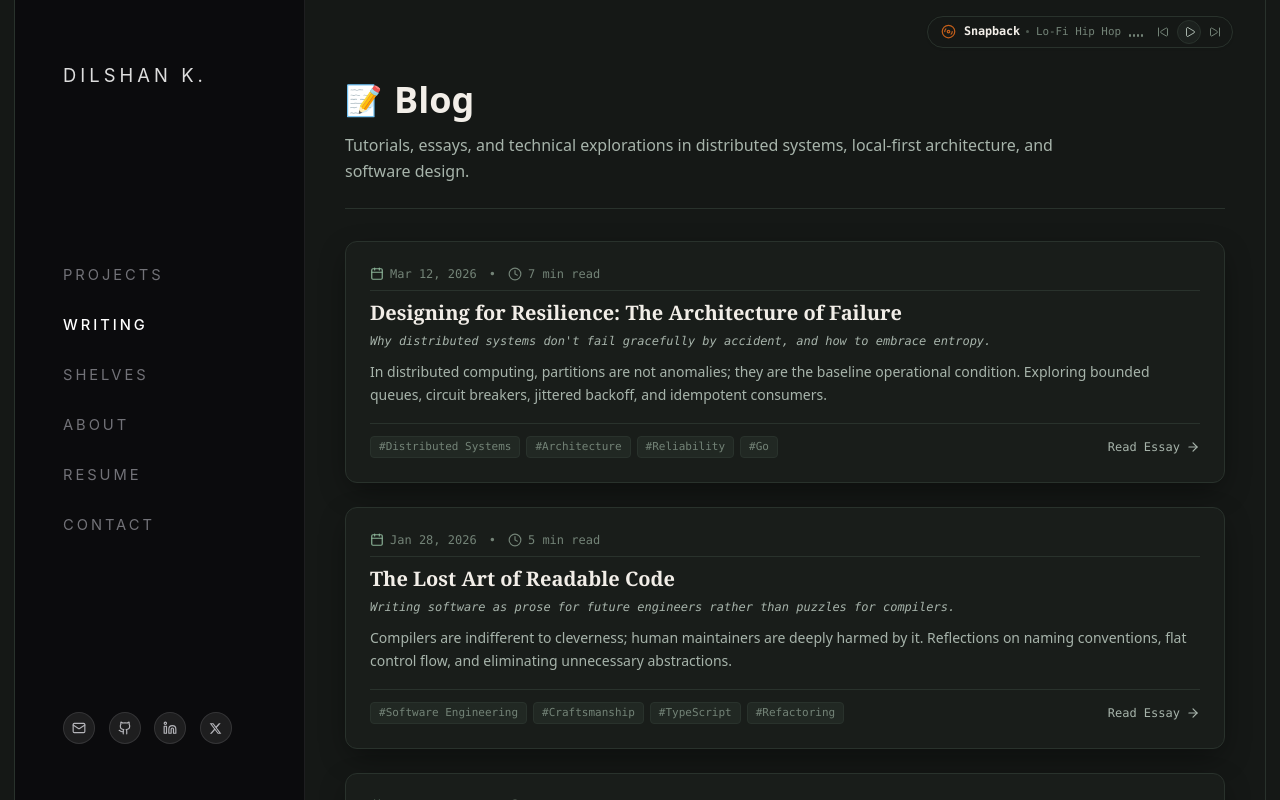
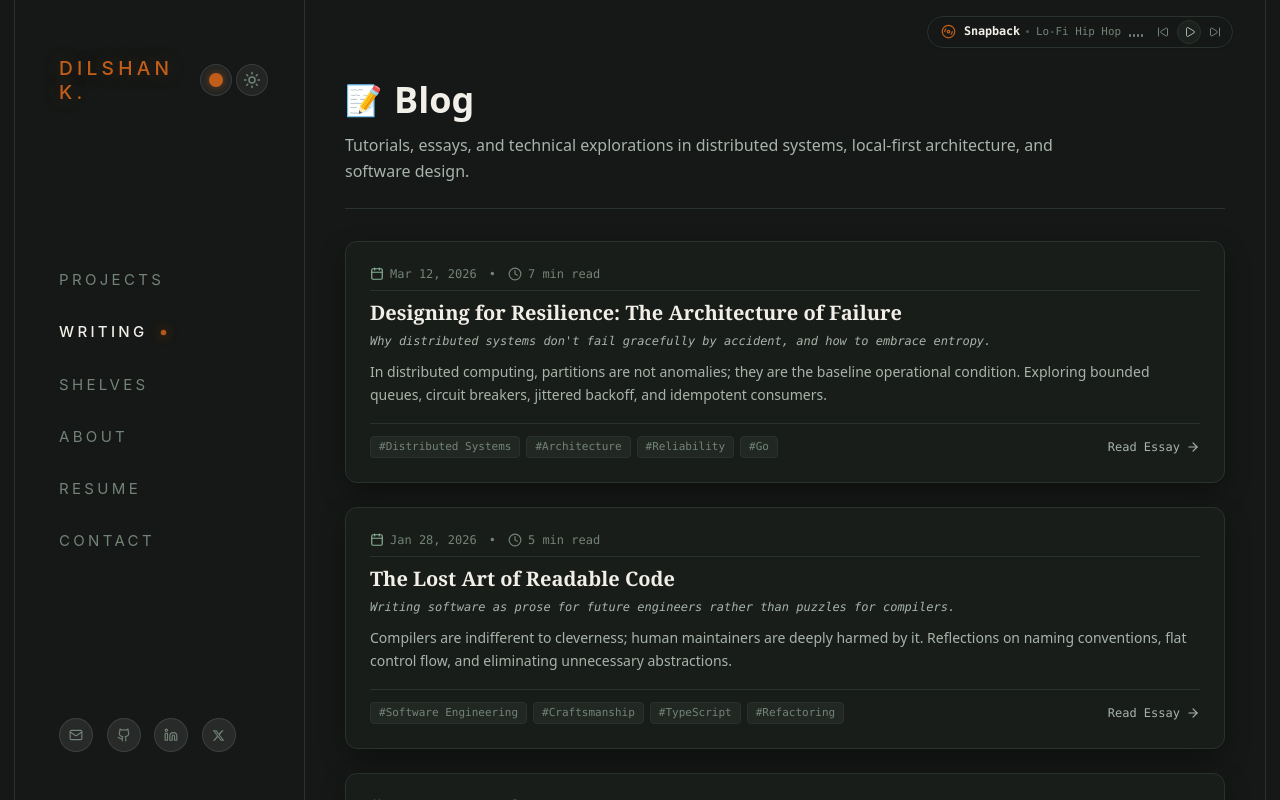
Before and after one commit to dilshandevxx/dilshan-personal-portfolio, a Next.js app: page /portfolio/blog in a window 1280 px wide. Shown: the top 800 px of the page. Built offline with nearby package versions, Linux system fonts and the light colour scheme; a web font is replaced by a local one.

Commit message:
feat(sidebar): add dynamic glowing amber title, theme toggle, and color picker controls

```diff
--- a/src/app/globals.css
+++ b/src/app/globals.css
@@ -1838,56 +1838,113 @@ button.navbar-button:hover .circle {
    ========================================================================== */
 
 .stefano-sidebar {
-  width: 290px;
-  min-width: 290px;
+  width: var(--sidebar-width, 290px);
+  min-width: var(--sidebar-width, 290px);
   height: 100vh;
   position: sticky;
   top: 0;
   display: flex;
   flex-direction: column;
   justify-content: space-between;
-  background-color: #0b0b0d;
-  border-right: 1px solid rgba(255, 255, 255, 0.08);
-  padding: 4rem 2.5rem 3.5rem 3rem;
+  background-color: var(--color-background-sidebar, #0b0b0d);
+  border-right: 1px solid var(--color-border, rgba(255, 255, 255, 0.08));
+  padding: 3.5rem 2.25rem 3rem 2.75rem;
   box-sizing: border-box;
   z-index: 50;
-  color: #e5e5e5;
+  color: var(--color-text, #e5e5e5);
   font-family: -apple-system, BlinkMacSystemFont, "Segoe UI", Roboto, "Helvetica Neue", Arial, sans-serif;
   user-select: none;
+  transition: background-color 0.25s ease, border-color 0.25s ease;
+}
+
+.stefano-top {
+  display: flex;
+  flex-direction: column;
+  gap: 0.75rem;
+}
+
+.stefano-brand-row {
+  display: flex;
+  align-items: center;
+  justify-content: space-between;
+  gap: 0.75rem;
 }
 
 .stefano-brand {
   font-family: -apple-system, BlinkMacSystemFont, "Segoe UI", Roboto, "Helvetica Neue", sans-serif;
-  font-size: 1.15rem;
+  font-size: 1.2rem;
+  font-weight: 500;
+  letter-spacing: 0.22em;
+  color: var(--color-primary, #e59500);
+  text-decoration: none;
+  text-transform: uppercase;
+  transition: all 0.25s cubic-bezier(0.16, 1, 0.3, 1);
+  display: inline-block;
+  line-height: 1.25;
+  text-shadow: 0 0 20px rgba(var(--color-primary-rgb, 229, 149, 0), 0.25);
+}
+
+.stefano-brand:hover {
+  opacity: 0.88;
+  transform: translateX(2px);
+  text-shadow: 0 0 28px rgba(var(--color-primary-rgb, 229, 149, 0), 0.45);
+}
+
+.stefano-controls {
+  display: flex;
+  align-items: center;
+  gap: 0.25rem;
+}
+
+.stefano-controls .navbar-button {
+  width: 32px;
+  height: 32px;
+  padding: 6px;
+  border-radius: 50%;
+  background: rgba(255, 255, 255, 0.06);
+  border: 1px solid rgba(255, 255, 255, 0.1);
+  color: var(--color-text-muted, #8b8e96);
+  transition: all 0.2s ease;
+}
+
+.stefano-controls .navbar-button:hover {
+  background: rgba(255, 255, 255, 0.12);
+  color: var(--color-text-emphasized, #ffffff);
+  border-color: rgba(255, 255, 255, 0.2);
+  transform: translateY(-1px);
+}
+
+.stefano-controls .circle {
+  width: 14px;
+  height: 14px;
+  box-shadow: 0 0 8px rgba(var(--color-primary-rgb, 229, 149, 0), 0.5);
+}
+
+.stefano-controls .dropdown-results {
+  top: 40px;
+  border-radius: 10px;
+  backdrop-filter: blur(20px);
+  -webkit-backdrop-filter: blur(20px);
+  background: var(--color-background-sidebar, #0e1013);
+  border: 1px solid var(--color-border, rgba(255, 255, 255, 0.12));
+  box-shadow: 0 16px 36px rgba(0, 0, 0, 0.45);
+}
+
+.stefano-nav {
+  display: flex;
+  flex-direction: column;
+  gap: 1.85rem;
+  margin: auto 0;
+  padding: 2.5rem 0;
+}
+
+.stefano-nav-link {
+  font-family: -apple-system, BlinkMacSystemFont, "Segoe UI", Roboto, "Helvetica Neue", sans-serif;
+  font-size: 0.94rem;
   font-weight: 400;
   letter-spacing: 0.22em;
-  color: #dedede;
-  text-decoration: none;
   text-transform: uppercase;
-  transition: opacity 0.2s ease, color 0.2s ease, letter-spacing 0.2s ease;
-  display: inline-block;
-  line-height: 1.3;
-}
-
-.stefano-brand:hover {
-  color: #ffffff;
-  opacity: 0.9;
-}
-
-.stefano-nav {
-  display: flex;
-  flex-direction: column;
-  gap: 1.75rem;
-  margin: auto 0;
-}
-
-.stefano-nav-link {
-  font-family: -apple-system, BlinkMacSystemFont, "Segoe UI", Roboto, "Helvetica Neue", sans-serif;
-  font-size: 0.92rem;
-  font-weight: 400;
-  letter-spacing: 0.2em;
-  text-transform: uppercase;
-  color: #727278;
+  color: var(--color-text-muted, #727278);
   text-decoration: none;
   transition: all 0.22s cubic-bezier(0.16, 1, 0.3, 1);
   display: inline-flex;
@@ -1897,15 +1954,45 @@ button.navbar-button:hover .circle {
 }
 
 .stefano-nav-link:hover {
-  color: #ffffff;
-  transform: translateX(4px);
+  color: var(--color-text-emphasized, #ffffff);
+  transform: translateX(6px);
 }
 
 .stefano-nav-link.active {
-  color: #ffffff;
+  color: var(--color-text-emphasized, #ffffff);
   font-weight: 500;
 }
 
+.stefano-nav-link.active::after {
+  content: '';
+  display: inline-block;
+  width: 5px;
+  height: 5px;
+  border-radius: 50%;
+  background-color: var(--color-primary, #e59500);
+  box-shadow: 0 0 10px var(--color-primary, #e59500);
+  margin-left: 0.85rem;
+  animation: pulseDot 2s infinite ease-in-out;
+}
+
+@keyframes pulseDot {
+  0%, 100% {
+    transform: scale(1);
+    opacity: 0.9;
+  }
+  50% {
+    transform: scale(1.3);
+    opacity: 1;
+    box-shadow: 0 0 14px var(--color-primary, #e59500);
+  }
+}
+
+.stefano-bottom {
+  display: flex;
+  align-items: center;
+  justify-content: space-between;
+}
+
 .stefano-socials {
   display: flex;
   align-items: center;
@@ -1913,25 +2000,25 @@ button.navbar-button:hover .circle {
 }
 
 .stefano-social-circle {
-  width: 32px;
-  height: 32px;
+  width: 34px;
+  height: 34px;
   border-radius: 50%;
   background: rgba(255, 255, 255, 0.08);
   display: inline-flex;
   align-items: center;
   justify-content: center;
-  color: #b5b5ba;
+  color: var(--color-text-muted, #a0a3ab);
   text-decoration: none;
-  transition: all 0.2s ease;
+  transition: all 0.22s cubic-bezier(0.16, 1, 0.3, 1);
   border: 1px solid rgba(255, 255, 255, 0.1);
 }
 
 .stefano-social-circle:hover {
-  background: #ffffff;
-  color: #0b0b0d;
-  transform: translateY(-2px);
+  background: var(--color-text-emphasized, #ffffff);
+  color: var(--color-background-sidebar, #0b0b0d);
+  transform: translateY(-3px);
   border-color: #ffffff;
-  box-shadow: 0 4px 12px rgba(255, 255, 255, 0.15);
+  box-shadow: 0 6px 18px rgba(0, 0, 0, 0.35);
 }
 
 /* Mobile Header for Stefano Panel */
@@ -1947,9 +2034,9 @@ button.navbar-button:hover .circle {
     left: 0;
     right: 0;
     height: 60px;
-    background: #0b0b0d;
-    border-bottom: 1px solid rgba(255, 255, 255, 0.08);
-    padding: 0 1.5rem;
+    background: var(--color-background-sidebar, #0b0b0d);
+    border-bottom: 1px solid var(--color-border, rgba(255, 255, 255, 0.08));
+    padding: 0 1.25rem;
     align-items: center;
     justify-content: space-between;
     z-index: 60;
@@ -1961,7 +2048,7 @@ button.navbar-button:hover .circle {
     top: 0;
     left: 0;
     bottom: 0;
-    width: 280px;
+    width: 290px;
     transform: translateX(-100%);
     transition: transform 0.3s cubic-bezier(0.16, 1, 0.3, 1);
     box-shadow: 10px 0 35px rgba(0, 0, 0, 0.7);
--- a/src/components/PortfolioSidebar.tsx
+++ b/src/components/PortfolioSidebar.tsx
@@ -3,6 +3,8 @@
 import React, { useState } from "react";
 import Link from "next/link";
 import { usePathname } from "next/navigation";
+import { ColorPicker } from "./ColorPicker";
+import { ThemeToggle } from "./ThemeToggle";
 import { Menu, X as CloseIcon } from "lucide-react";
 
 export interface NavigationItem {
@@ -76,20 +78,27 @@ export function PortfolioSidebar() {
         <Link href="/" className="stefano-brand text-sm tracking-[0.22em]">
           DILSHAN K.
         </Link>
+        <div className="flex items-center gap-1.5">
+          <div className="stefano-controls">
+            <ColorPicker />
+            <ThemeToggle />
+          </div>
           <button
             type="button"
             onClick={() => setMobileOpen(!mobileOpen)}
-          className="p-2 text-neutral-400 hover:text-white transition-colors"
+            className="p-1.5 text-neutral-400 hover:text-white transition-colors"
             aria-label="Toggle navigation menu"
           >
-          {mobileOpen ? <CloseIcon size={20} /> : <Menu size={20} />}
+            {mobileOpen ? <CloseIcon size={18} /> : <Menu size={18} />}
           </button>
+        </div>
       </header>
 
       {/* Main Stefano P. Testa Cinematic Left Panel */}
       <aside className={`stefano-sidebar ${mobileOpen ? "open" : ""}`}>
-        {/* Top Wordmark (matching STEFANO P. TESTA) */}
+        {/* Top Wordmark & Theme / Color Switchers */}
         <div className="stefano-top">
+          <div className="stefano-brand-row">
             <Link
               href="/"
               className="stefano-brand"
@@ -98,6 +107,13 @@ export function PortfolioSidebar() {
             >
               DILSHAN K.
             </Link>
+
+            {/* Seamless Theme & Accent Color Controls */}
+            <div className="stefano-controls">
+              <ColorPicker />
+              <ThemeToggle />
+            </div>
+          </div>
         </div>
 
         {/* Center Minimal Spaced Navigation */}
```
Lines whose indentation alone changed are shown as unchanged.
